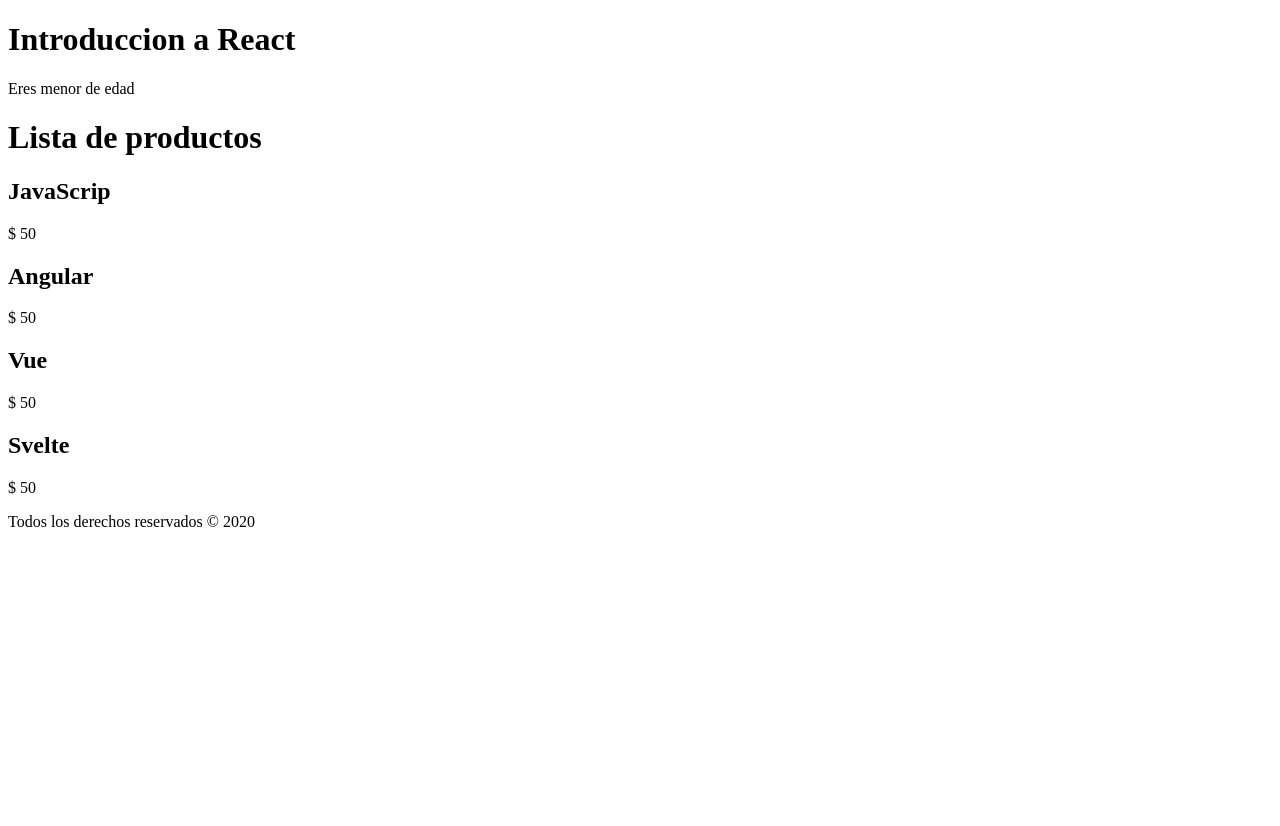
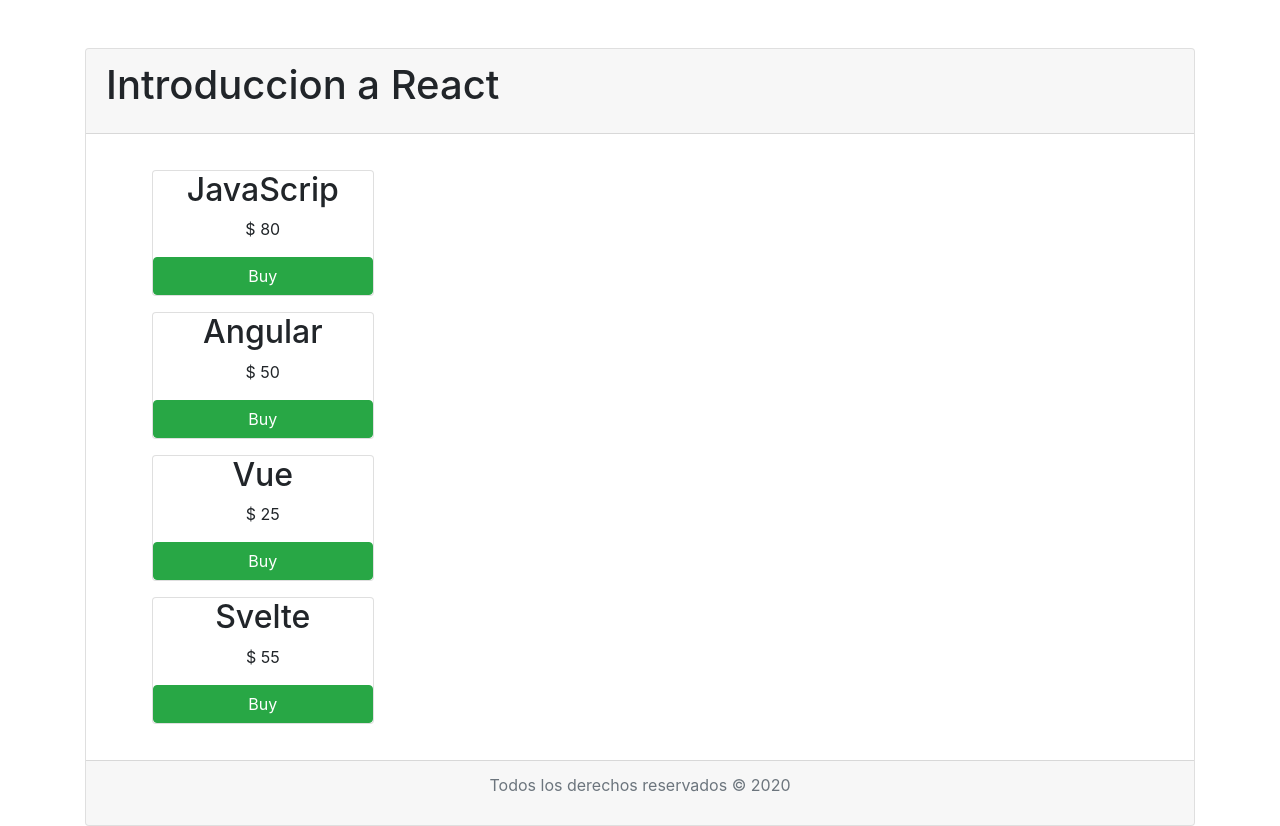
Before and after one commit to ingeniochris/intro_basic_react, a React (Create React App) app: page / in a window 1280 px wide. Before the commit the page ends 800 px from the top, so only its background shows below. Built offline with nearby package versions, Linux system fonts and the light colour scheme.

Commit message:
Se agrego el Framework css  Bootstrap

```diff
--- a/package.json
+++ b/package.json
@@ -6,6 +6,7 @@
     "@testing-library/jest-dom": "^4.2.4",
     "@testing-library/react": "^9.4.0",
     "@testing-library/user-event": "^7.2.1",
+    "bootstrap": "^4.4.1",
     "react": "^16.12.0",
     "react-dom": "^16.12.0",
     "react-scripts": "3.3.0"
--- a/src/App.js
+++ b/src/App.js
@@ -1,4 +1,5 @@
 import React, { Fragment, useState } from "react"; // Con Fragment puedes encerrar los componentes !!! Agregamos useState y usas Hooks!!!!!!
+import "../node_modules/bootstrap/dist/css/bootstrap.min.css";
 import Header from "./components/Header";
 import Footer from "./components/Footer";
 import Product from "./components/Product";
@@ -7,10 +8,10 @@
 function App() {
   //crear listado de productos usando Hooks__ Aplicamos Destructuring para crear los funciones a usas ejemplo products "state original" y getProducts "agrega o elimina---state modificado"
   const [products, getProducts] = useState([
-    { id: 1, name: "JavaScrip", price: 50 },
+    { id: 1, name: "JavaScrip", price: 80 },
     { id: 2, name: "Angular", price: 50 },
-    { id: 3, name: "Vue", price: 50 },
-    { id: 4, name: "Svelte", price: 50 }
+    { id: 3, name: "Vue", price: 25 },
+    { id: 4, name: "Svelte", price: 55 }
   ]);
 
   //Obtener fecha y la mandamos como props a footer
@@ -18,17 +19,23 @@
 
   return (
     <Fragment>
-      <Header title="Introduccion a React" />
-      <h1>Lista de productos</h1>
-      {products.map(product => (
-          <Product
-            key={product.id}
-            product={product}
-          />
-      ))}
-      <Footer
-        date={date}
-      />
+      <div className="container mt-5">
+        <div className="card">
+          <div className="card-header">
+            <div className="card-title">
+              <Header title="Introduccion a React" />
+            </div>
+          </div>
+          <div className="card-body">
+            {products.map(product => (
+              <Product key={product.id} product={product} />
+            ))}
+          </div>
+          <div className="card-footer text-muted">
+            <Footer date={date} />
+          </div>
+        </div>
+      </div>
     </Fragment>
   );
 }
--- a/src/components/Footer.jsx
+++ b/src/components/Footer.jsx
@@ -3,7 +3,7 @@
 //Otra forma de crear elementos es con "Function Expression" puedes eliminar las {} y el return para simplificar codigo el return queda implicito "'solo en function expression'"
 
 const Footer = ({date}) => ( // Aplicamos Destructuring para obtener el props.fecha
-        <footer>
+        <footer className="text-center">
             <p>Todos los derechos reservados &copy; {date}</p>
         </footer>
     );
--- a/src/components/Header.jsx
+++ b/src/components/Header.jsx
@@ -16,7 +16,7 @@
   return (
     <Fragment>
       <h1>{title}</h1>
-      <p>{message}</p>
+      {/* <p>{message}</p> */}
     </Fragment>
   );
 }
--- a/src/components/Product.jsx
+++ b/src/components/Product.jsx
@@ -4,11 +4,29 @@
   //podemos aplicar destructuring a el props product para no escribir product.name
   const { id, name, price } = product;
 
+  //Agregar product in card
+  const selectProduct = (id) =>{
+    console.log('Buy' , id)
+  }
+
+  ;
+
   return (
-    <div>
+      <div className="container text-center">
+          <div className="row m-3">
+              <div className="col-md-3">
+              <div className="card">
       <h2>{name}</h2>
       <p>$ {price}</p>
+      <button
+      className="btn btn-success"
+      onClick={()=> selectProduct(id)}
+      >Buy</button>
     </div>
+              </div>
+          </div>
+      </div>
+
   );
 };
 
```
Also changed, not shown: 1 other file (tests, documents, lock files or other folders).
